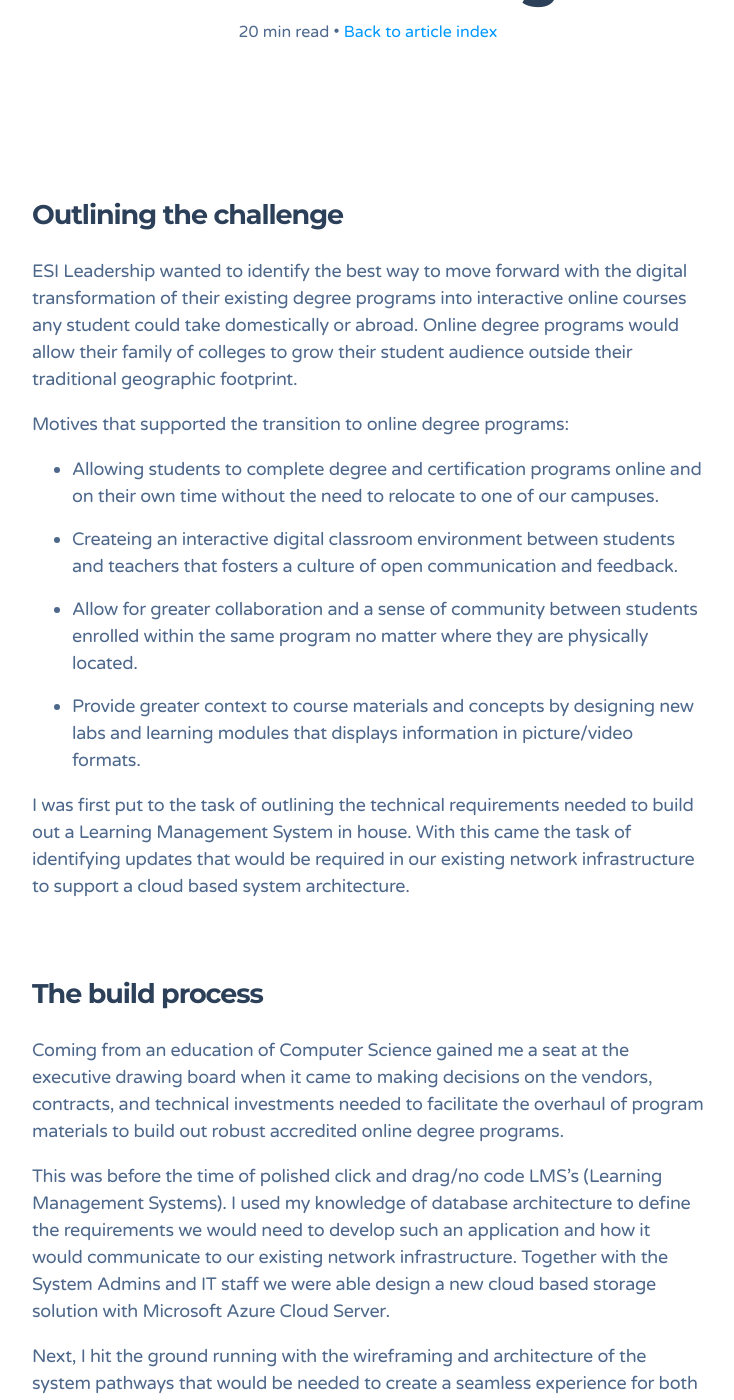
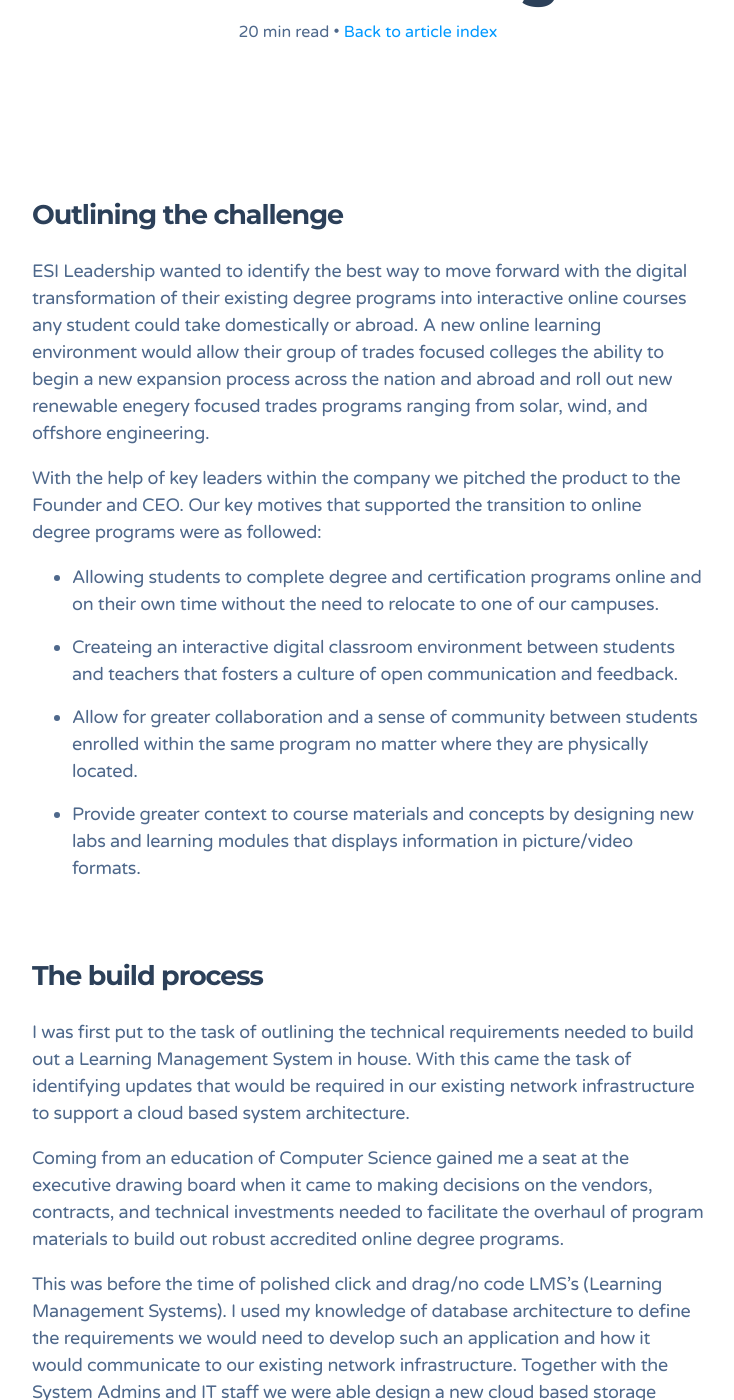
Before and after one commit to zenifold/max_page, a Jekyll site: the page built from _case-studies/esi/implementing-digital-transformation.md, in a window 1280 px wide and 1400 px high, scrolled down 667 px. Shown: the whole window, without its empty margins (272-1006 px from the left). Built offline with Jekyll 4.4.1, drawn with Linux system fonts in a browser that asks for light colours; some web fonts are replaced; comment, search, counter and statistics services are not loaded.

Commit message:
Update implementing-digital-transformation.md

```diff
--- a/_case-studies/esi/implementing-digital-transformation.md
+++ b/_case-studies/esi/implementing-digital-transformation.md
@@ -9,18 +9,18 @@ bodyclass: absolute-site-header
 
 ## Outlining the challenge
 
-ESI Leadership wanted to identify the best way to move forward with the digital transformation of their existing degree programs into interactive online courses any student could take domestically or abroad. Online degree programs would allow their family of colleges to grow their student audience outside their traditional geographic footprint.
+ESI Leadership wanted to identify the best way to move forward with the digital transformation of their existing degree programs into interactive online courses any student could take domestically or abroad. A new online learning environment would allow their group of trades focused colleges the ability to begin a new expansion process across the nation and abroad and roll out new renewable enegery focused trades programs ranging from solar, wind, and offshore engineering.
 
-Motives that supported the transition to online degree programs:
+With the help of key leaders within the company we pitched the product to the Founder and CEO. Our key motives that supported the transition to online degree programs were as followed:
 
 - Allowing students to complete degree and certification programs online and on their own time without the need to relocate to one of our campuses.
 - Createing an interactive digital classroom environment between students and teachers that fosters a culture of open communication and feedback.
 - Allow for greater collaboration and a sense of community between students enrolled within the same program no matter where they are physically located.
 - Provide greater context to course materials and concepts by designing new labs and learning modules that displays information in picture/video formats.
 
+## The build process
+
 I was first put to the task of outlining the technical requirements needed to build out a Learning Management System in house. With this came the task of identifying updates that would be required in our existing network infrastructure to support a cloud based system architecture.
-
-## The build process
 
 Coming from an education of Computer Science gained me a seat at the executive drawing board when it came to making decisions on the vendors, contracts, and technical investments needed to facilitate the overhaul of program materials to build out robust accredited online degree programs.
 
```
